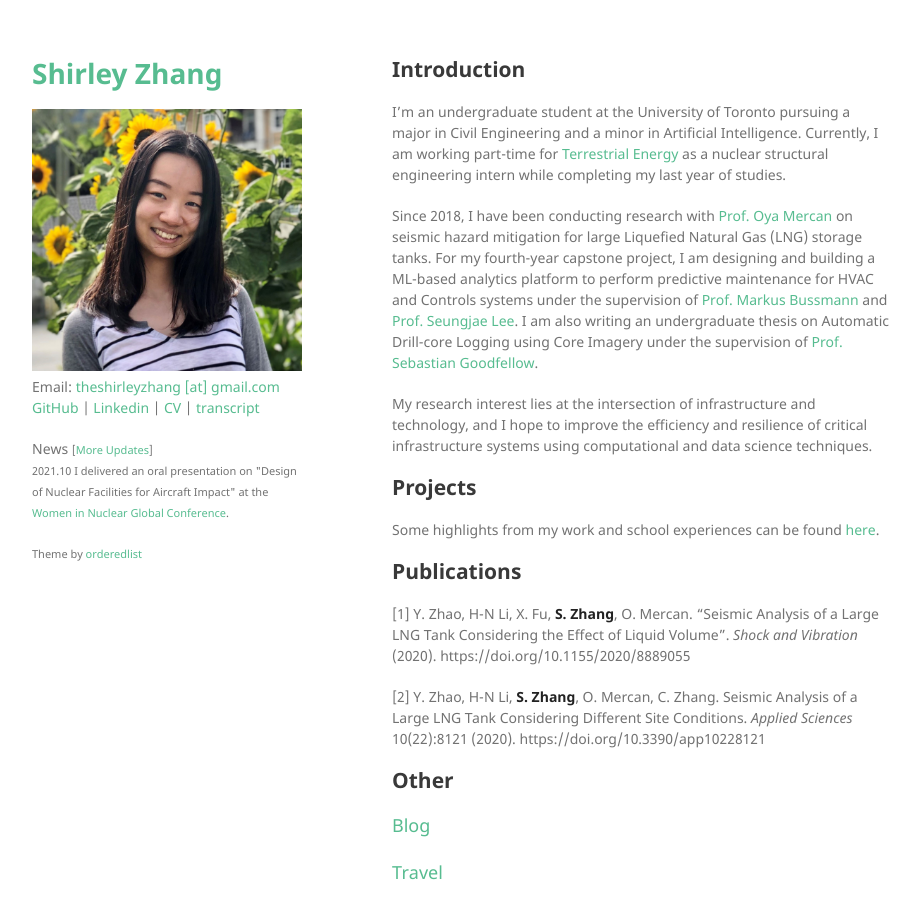
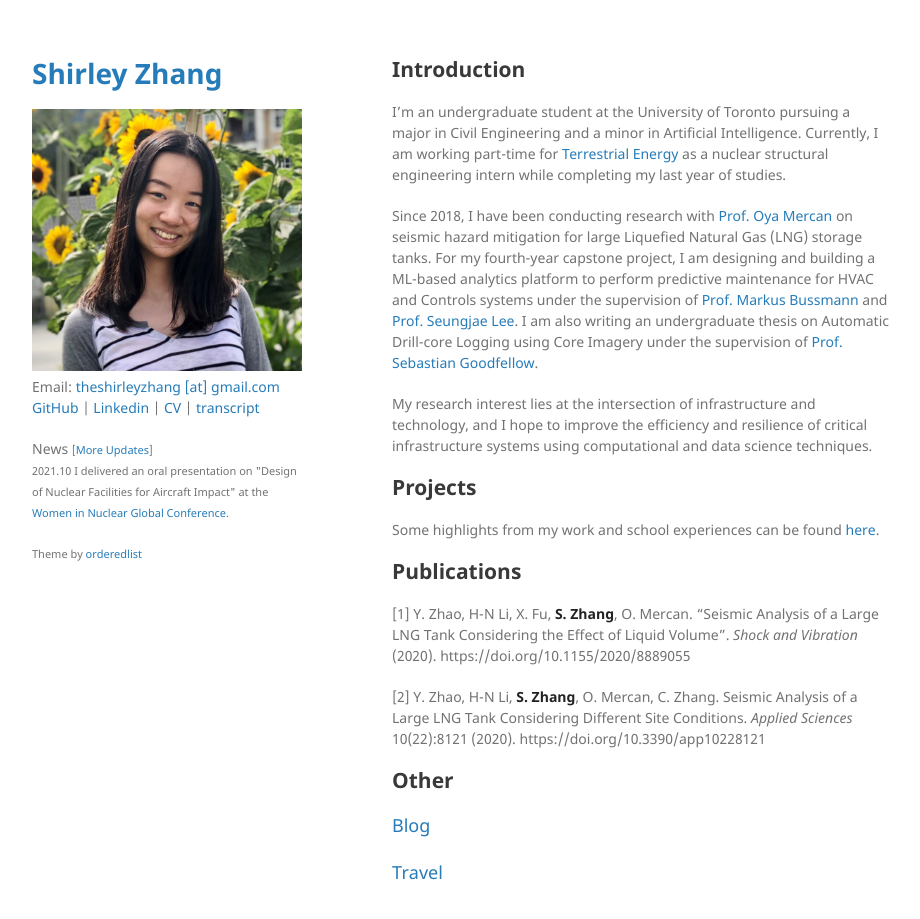
Before and after one commit to shirleyzhang2/shirleyzhang2.github.io, a Jekyll site: the page built from index.md, in a window 1280 px wide and 956 px high. Shown: the top 919 px of the window, without its empty margins (178-1098 px from the left). Built offline with Jekyll 4.4.1, drawn with Linux system fonts in a browser that asks for light colours.

Commit message:
Change color scheme

```diff
--- a/_sass/jekyll-theme-minimal.scss
+++ b/_sass/jekyll-theme-minimal.scss
@@ -35,13 +35,12 @@ h3, h4, h5, h6 {
 }
 
 a {
-  //color:#267CB9;
-  color:#57BC90;
+  color:#267CB9;
   text-decoration:none;
 }
 
 a:hover, a:focus {
-  color:#015249;
+  color:#0F2557;
   font-weight: bold;
 }
 
```
